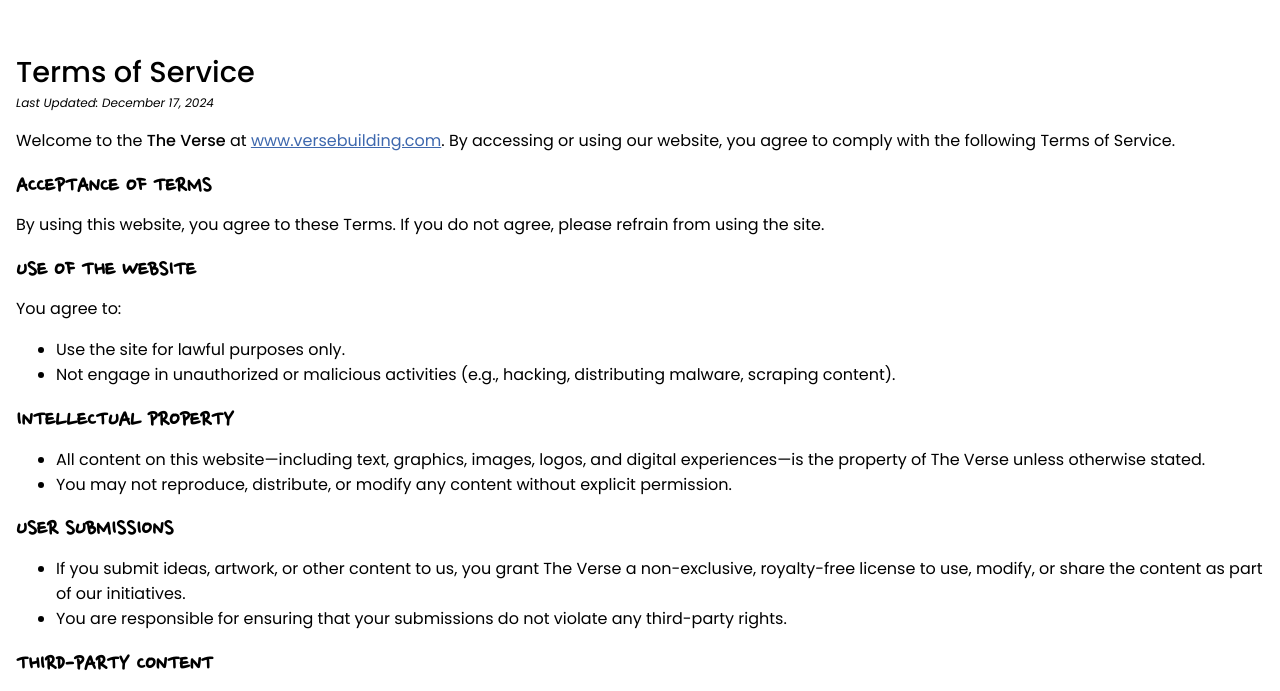
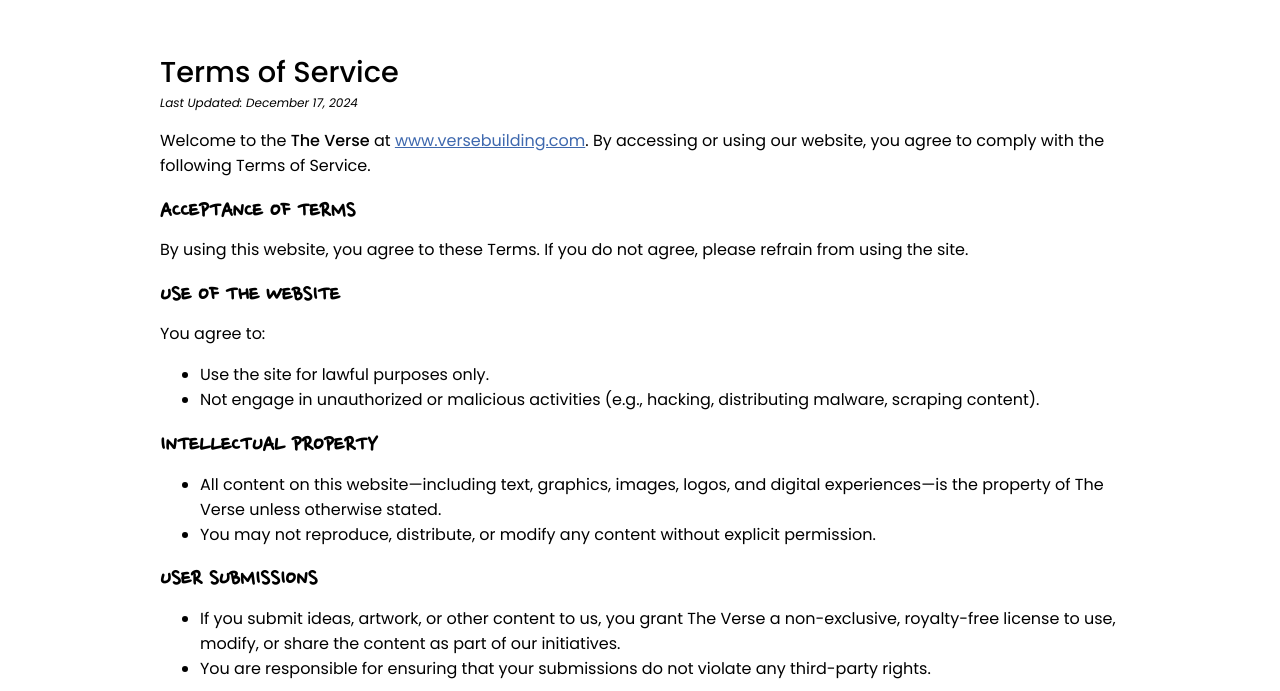
Before and after one commit to bstintheverse/theversewebdev, a React (Vite) app in the folder client/: page /terms in a window 1280 px wide. Shown: the part 589-1280 px from the top of the page. Built offline with nearby package versions, Linux system fonts and the light colour scheme; grey boxes are pictures that could not be loaded.

Commit message:
add tablet and desktop breakpoints

```diff
--- a/client/src/pages/Privacy/Privacy.scss
+++ b/client/src/pages/Privacy/Privacy.scss
@@ -4,6 +4,14 @@
 
 .privacy {
     padding: 1rem;
+
+    @include tablet {
+        padding: 1rem 6rem;
+    }
+
+    @include desktop {
+        padding: 1rem 10rem;
+    }
 
     &__subheader {
         @include header-md($global-primary-font-color);
--- a/client/src/pages/Terms/Terms.scss
+++ b/client/src/pages/Terms/Terms.scss
@@ -4,6 +4,14 @@
 
 .terms {
     padding: 1rem;
+
+    @include tablet {
+        padding: 1rem 6rem;
+    }
+
+    @include desktop {
+        padding: 1rem 10rem;
+    }
 
     &__subheader {
         @include header-md($global-primary-font-color);
```
